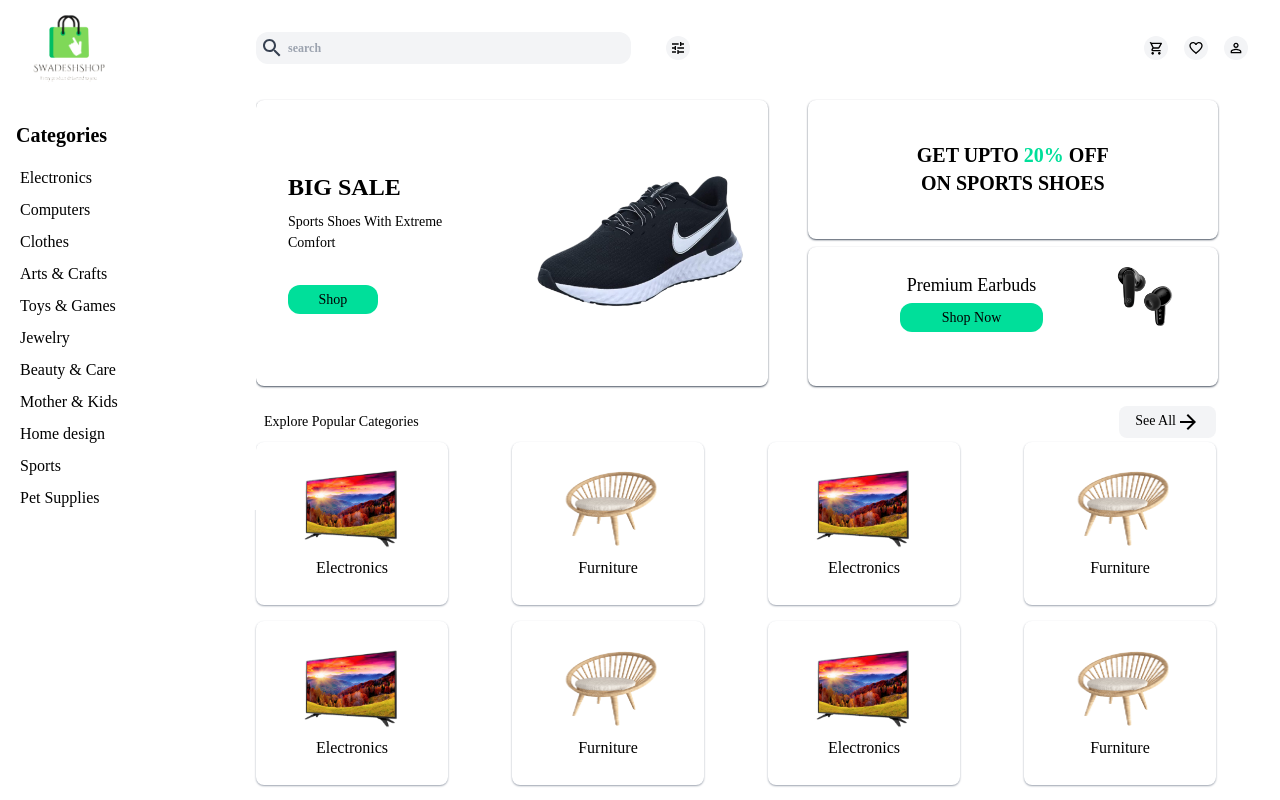
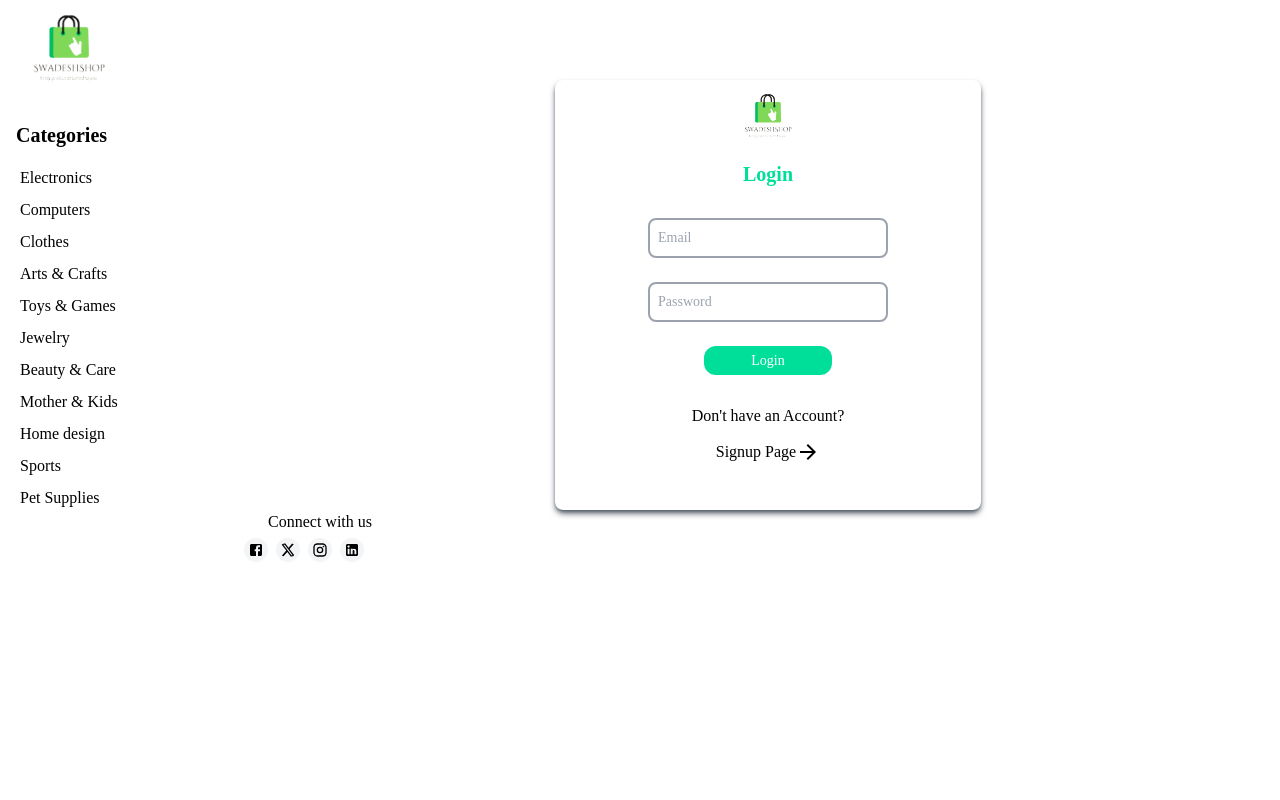
Before and after one commit to manishrathod07/E-commerce-project, a React (Create React App) app: page /login in a window 1280 px wide. Built offline with nearby package versions, Linux system fonts and the light colour scheme.

Commit message:
changes made as of 2nd feb morning

```diff
--- a/package.json
+++ b/package.json
@@ -19,6 +19,7 @@
     "react": "^18.2.0",
     "react-dom": "^18.2.0",
     "react-icons": "^5.0.1",
+    "react-router-dom": "^6.21.3",
     "react-scripts": "5.0.1",
     "web-vitals": "^2.1.4"
   },
--- a/src/App.js
+++ b/src/App.js
@@ -1,18 +1,31 @@
-
+import React from 'react';
 import Sidebar from './components/Sidebar';
 import Home from './components/Home';
-// import Login from "./components/Login"
-// import Signup from "./components/Signup"
-// import { BrowserRouter as Router, Routes, Route } from "react-router-dom";
-// import { useState } from 'react';
+import Login from './components/Login';
+import Footer from './components/Footer'
+import { BrowserRouter as Router, Routes, Route } from 'react-router-dom';
+
 function App() {
-  return(
-    <div >
-      <div className='flex flex-row'>
-      <Sidebar/>
-      <Home/>
-      </div>
-    </div>
+  return (
+    <Router>
+      <Routes>
+        <Route
+          path="/*"
+          element={
+            <div className='flex flex-col h-auto'>
+            <div className="flex flex-row h-auto">
+              <Sidebar />
+              <Routes>
+                <Route path="/" element={<Home />} />
+                <Route path="/login" element={<Login />} />
+              </Routes>
+            </div>
+            <Footer/>
+            </div>
+          }
+        />
+      </Routes>
+    </Router>
   );
 }
 
--- a/src/components/BigSale.jsx
+++ b/src/components/BigSale.jsx
@@ -5,7 +5,7 @@ const BigSale = () => {
        <div className='w-1/2 pl-8 flex flex-col justify-center gap-2'>
             <h2 className='text-2xl font-bold'>BIG SALE</h2>
             <p className='text-[14px] max-w-48'>Sports Shoes With Extreme Comfort</p>
-            <button className='bg-[#00df9a] rounded-xl py-1  text-[14px] w-2/5 mt-6 text-center hover:scale-105 duration-500'>Shop</button>
+            <button className='bg-[#00df9a] rounded-xl py-1  text-[14px] w-2/5 mt-6 text-center hover:scale-105 duration-500 text-white'>Shop</button>
        </div>
        <div className='flex justify-center items-center w-1/2'>
        <img src={Nike} alt="" className='h-40'/>
--- a/src/components/Category.jsx
+++ b/src/components/Category.jsx
@@ -22,22 +22,6 @@ const Category = () => {
              <img src={Chair} alt="" className=' w-2/3 h-1/2'/>
              <h2 className=''>Furniture</h2>
         </div>
-        <div className="w-48 shadow-sm shadow-gray-400 rounded-lg text-center flex flex-col justify-center items-center gap-2 hover:scale-105 duration-500">
-             <img src={TV} alt="" className=' w-2/3 h-1/2'/>
-             <h2 className=''>Electronics</h2>
-        </div>
-        <div className="w-48 shadow-sm shadow-gray-400 rounded-lg text-center flex flex-col justify-center items-center gap-2 hover:scale-105 duration-500">
-             <img src={Chair} alt="" className=' w-2/3 h-1/2'/>
-             <h2 className=''>Furniture</h2>
-        </div>
-        <div className="w-48 shadow-sm shadow-gray-400 rounded-lg text-center flex flex-col justify-center items-center gap-2 hover:scale-105 duration-500">
-             <img src={TV} alt="" className=' w-2/3 h-1/2'/>
-             <h2 className=''>Electronics</h2>
-        </div>
-        <div className="w-48 shadow-sm shadow-gray-400 rounded-lg text-center flex flex-col justify-center items-center gap-2 hover:scale-105 duration-500">
-             <img src={Chair} alt="" className=' w-2/3 h-1/2'/>
-             <h2 className=''>Furniture</h2>
-        </div>
     </div>
    );
 }
--- a/src/components/Login.js
+++ /dev/null
@@ -1,65 +0,0 @@
-import React, { useEffect, useState } from "react"
-import axios from "axios"
-import { useNavigate, Link } from "react-router-dom"
-
-
-function Login() {
-
-    const history=useNavigate();
-
-    const [email,setEmail]=useState('')
-    const [password,setPassword]=useState('')
-
-    async function submit(e){
-        e.preventDefault();
-
-        try{
-
-            await axios.post("http://localhost:8000/",{
-                email,password
-            })
-            .then(res=>{
-                if(res.data=="exist"){
-                    history("/home",{state:{id:email}})
-                }
-                else if(res.data=="notexist"){
-                    alert("User have not sign up")
-                }
-            })
-            .catch(e=>{
-                alert("wrong details")
-                console.log(e);
-            })
-
-        }
-        catch(e){
-            console.log(e);
-
-        }
-
-    }
-
-
-    return (
-        <div className="login">
-
-            <h1>Login</h1>
-
-            <form action="POST">
-                <input type="email" onChange={(e) => { setEmail(e.target.value) }} placeholder="Email"  />
-                <input type="password" onChange={(e) => { setPassword(e.target.value) }} placeholder="Password"  />
-                <input type="submit" onClick={submit} />
-
-            </form>
-
-            <br />
-            <p>OR</p>
-            <br />
-
-            <Link to="/signup">Signup Page</Link>
-
-        </div>
-    )
-}
-
-export default Login
--- /dev/null
+++ b/src/components/Login.jsx
@@ -0,0 +1,65 @@
+import React, {  useState } from "react"
+import axios from "axios"
+import { useNavigate, Link } from "react-router-dom"
+import ArrowForwardIcon from '@mui/icons-material/ArrowForward';
+const logo=require('../assets/img/logo.png')
+
+
+const Login=()=> {
+
+    const history=useNavigate();
+
+    const [email,setEmail]=useState('')
+    const [password,setPassword]=useState('')
+
+    async function submit(e){
+        e.preventDefault();
+
+        try{
+
+            await axios.post("http://localhost:8000/",{
+                email,password
+            })
+            .then(res=>{
+                if(res.data==="exist"){
+                    history("/home",{state:{id:email}})
+                }
+                else if(res.data==="notexist"){
+                    alert("User have not sign up")
+                }
+            })
+            .catch(e=>{
+                alert("wrong details")
+                console.log(e);
+            })
+
+        }
+        catch(e){
+            console.log(e);
+
+        }
+
+    }
+
+
+    return (
+        <div className="login flex flex-col gap-3 items-center pt-1 w-4/12 h-auto shadow-md shadow-gray-600 mt-20 mx-auto rounded-lg">
+            <img src={logo} alt="" className="h-16"/>
+            <h1 className="text-xl font-bold text-[#00df9a]">Login</h1>
+
+            <form action="POST" className="w-3/4 flex flex-col gap-6 h-48 justify-center items-center">
+                <input type="email" onChange={(e) => { setEmail(e.target.value) }} placeholder="Email" className="border-2 border-gray-400 rounded-lg w-3/4 p-2 text-sm outline-none focus:placeholder:translate-x-1/2 focus:placeholder:text-[8px]  focus:placeholder:duration-1000 focus:placeholder:text-[#00df9a] focus:placeholder:opacity-50 focus:placeholder:font-semibold" />
+                <input type="password" onChange={(e) => { setPassword(e.target.value) }} placeholder="Password" className="border-2 border-gray-400 rounded-lg w-3/4 p-2 text-sm outline-none focus:placeholder:translate-x-1/2 focus:placeholder:text-[8px]  focus:placeholder:duration-1000 focus:placeholder:text-[#00df9a] focus:placeholder:opacity-50 focus:placeholder:font-semibold" />
+                <input type="submit" value="Login" onClick={submit} className="bg-[#00df9a] rounded-xl py-1  text-[14px] w-2/5  text-center hover:scale-105 duration-500 text-white"/>
+
+            </form>
+
+
+            <p>Don't have an Account?</p>
+            <Link to="/signup" className="flex">Signup Page<ArrowForwardIcon/></Link>
+
+        </div>
+    )
+}
+
+export default Login
--- a/src/components/Main.jsx
+++ b/src/components/Main.jsx
@@ -1,10 +1,41 @@
+import React, { useEffect, useRef } from "react";
 import Upper from "./Upper";
 import ArrowForwardIcon from '@mui/icons-material/ArrowForward';
 import Category from "./Category";
+
 const Main = () => {
+  const observer = useRef();
+
+  const handleIntersection = (entries) => {
+    const target = entries[0];
+    if (target.isIntersecting) {
+      // Load more content or trigger an action to fetch more data
+      // For example, you can update the state to load more categories
+      // and fetch additional data from an API.
+    }
+  };
+
+  useEffect(() => {
+    observer.current = new IntersectionObserver(handleIntersection, {
+      root: null,
+      rootMargin: "0px",
+      threshold: 0.1, // Adjust this threshold as needed
+    });
+
+    if (observer.current) {
+      observer.current.observe(document.getElementById("scroll-trigger"));
+    }
+
+    return () => {
+      if (observer.current) {
+        observer.current.disconnect();
+      }
+    };
+  }, []);
+
   return (
-    <div className="h-full ">
-      <Upper/>
+    <div className="h-full">
+      <Upper />
       <div className="h-10 flex items-center justify-between mx-auto pl-2 pr-16 text-sm mt-4">
         <h2>Explore Popular Categories</h2>
         <button className="bg-gray-100 px-4 py-1 rounded-lg">
@@ -12,9 +43,11 @@ const Main = () => {
           <ArrowForwardIcon className="w-4"/>
         </button>
       </div>
-      <Category/>
+      <Category />
+      <div id="scroll-trigger" style={{ height: "1px" }}></div>
+      {/* This empty div with a height of 1px will act as a trigger for intersection */}
     </div>
-   );
-}
+  );
+};
 
 export default Main;
--- a/src/components/Off.jsx
+++ b/src/components/Off.jsx
@@ -8,7 +8,7 @@ const Off = () => {
       <div className='w-full flex h-1/2 shadow-sm shadow-gray-600 mx-10 rounded-lg mt-2 hover:scale-105 duration-500'>
         <div className='w-3/4 mt-6 pl-5 text-center'>
           <h2 className='text-lg font-normal'>Premium Earbuds</h2>
-          <button className='bg-[#00df9a] rounded-xl py-1  text-[14px] w-1/2  text-center mx-auto mt-1 hover:scale-105 duration-500'>Shop Now</button>
+          <button className='bg-[#00df9a] rounded-xl py-1  text-[14px] w-1/2  text-center mx-auto mt-1 hover:scale-105 duration-500 text-white'>Shop Now</button>
         </div>
         <img src={Earbuds} alt="" className='h-16 mt-4'/>
       </div>
--- a/src/components/Sidebar.jsx
+++ b/src/components/Sidebar.jsx
@@ -5,17 +5,17 @@ const Sidebar = () => {
       <img src={logo} alt="" className='h-24 mb-6'/>
       <h2 className="font-bold text-[20px]">Categories</h2>
       <li className='text-[16px] flex flex-col justify-center pl-1 gap-2 mt-4 cursor-pointer'>
-         <ul>Electronics</ul>
-         <ul>Computers</ul>
-         <ul>Clothes</ul>
-         <ul>Arts & Crafts</ul>
-         <ul>Toys & Games</ul>
-         <ul>Jewelry</ul>
-         <ul>Beauty & Care</ul>
-         <ul>Mother & Kids</ul>
-         <ul>Home design</ul>
-         <ul>Sports</ul>
-         <ul>Pet Supplies</ul>
+         <ul className='hover:text-[#00df9a] hover:scale-105 duration-500'>Electronics</ul>
+         <ul className='hover:text-[#00df9a] hover:scale-105 duration-500'>Computers</ul>
+         <ul className='hover:text-[#00df9a] hover:scale-105 duration-500'>Clothes</ul>
+         <ul className='hover:text-[#00df9a] hover:scale-105 duration-500'>Arts & Crafts</ul>
+         <ul className='hover:text-[#00df9a] hover:scale-105 duration-500'>Toys & Games</ul>
+         <ul className='hover:text-[#00df9a] hover:scale-105 duration-500'>Jewelry</ul>
+         <ul className='hover:text-[#00df9a] hover:scale-105 duration-500'>Beauty & Care</ul>
+         <ul className='hover:text-[#00df9a] hover:scale-105 duration-500'>Mother & Kids</ul>
+         <ul className='hover:text-[#00df9a] hover:scale-105 duration-500'>Home design</ul>
+         <ul className='hover:text-[#00df9a] hover:scale-105 duration-500'>Sports</ul>
+         <ul className='hover:text-[#00df9a] hover:scale-105 duration-500'>Pet Supplies</ul>
       </li>
     </div>
    );
```
Also changed, not shown: 1 other file (tests, documents, lock files or other folders).
